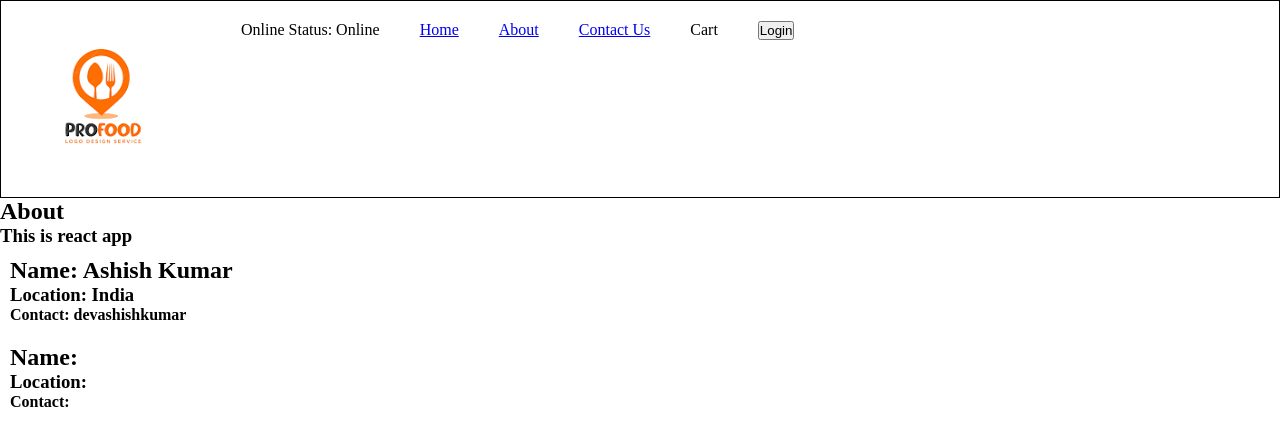
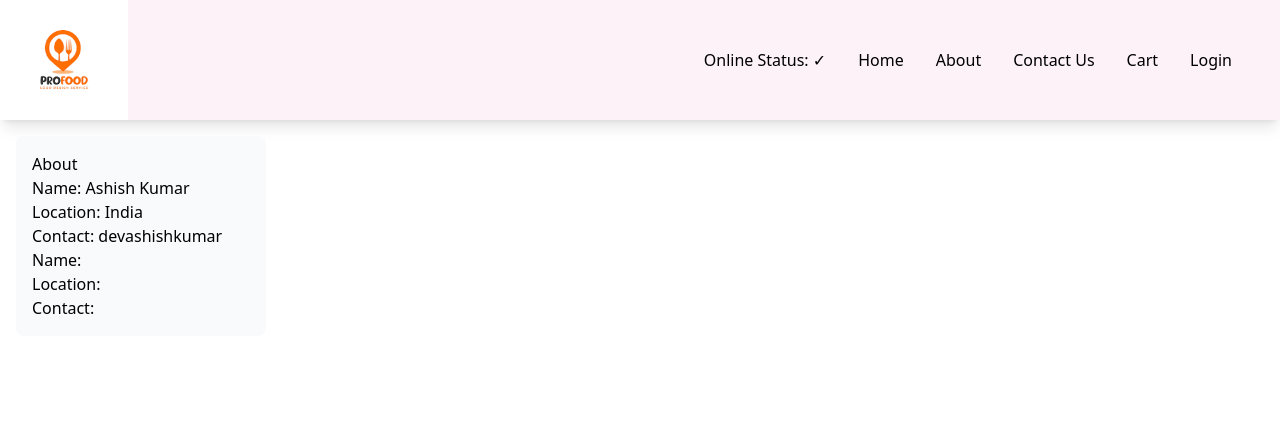
Before and after one commit to devashishkumar/reactapp, a React (Vite) app: page /about in a window 1280 px wide. Shown: the top 446 px of the page. Built offline with nearby package versions, Linux system fonts and the light colour scheme; no server answers.

Commit message:
add tailwind css in the application

```diff
--- a/package.json
+++ b/package.json
@@ -22,7 +22,9 @@
   "homepage": "https://github.com/devashishkumar/reactapp#readme",
   "devDependencies": {
     "parcel": "^2.10.3",
-    "process": "^0.11.10"
+    "postcss": "^8.4.33",
+    "process": "^0.11.10",
+    "tailwindcss": "^3.4.1"
   },
   "dependencies": {
     "react": "^18.2.0",
--- a/src/assets/styles/style.css
+++ b/src/assets/styles/style.css
@@ -1,74 +1,3 @@
-* {
-    padding: 0px;
-    margin: 0px;
-}
-
-h1 {
-    color: red;
-}
-
-.header {
-    display: flex;
-    border: 1px solid black;
-}
-
-.logo {
-    width: 200px;
-}
-
-.nav-items > ul {
-    display: flex;
-    padding: 0px 20px;
-    list-style-type: none;
-}
-
-.nav-items > ul > li {
-    font-size: 16px;
-    padding: 10px;
-    margin: 10px;
-}
-
-.res-container {
-    display: flex;
-    flex-wrap: wrap;
-}
-
-.res-card {
-    margin: 5px;
-    padding: 5px;
-    width: 200px;
-    height: 300px;
-    /* border: 1px solid black; */
-}
-
-.res-card:hover {
-    cursor: pointer;
-    border: 1px solid black;
-}
-
-.search {
-    padding: 10px;
-}
-
-.res-logo {
-    width: 100%;
-}
-
-.shimmer-container {
-    display: flex;
-    flex-wrap: wrap;
-}
-.shimmer-card {
-    width: 200px;
-    height: 300px;
-    background-color: #f0f0f0;
-    margin: 20px;
-}
-
-.filter {
-    display: flex;
-}
-
-.user-card {
-    padding: 10px;
-}
+@tailwind base;
+@tailwind components;
+@tailwind utilities;
--- a/src/restaurant/components/About.js
+++ b/src/restaurant/components/About.js
@@ -3,9 +3,8 @@ import UserComponent from "./UserClass";
 
 const AboutComponent = () => {
   return (
-    <div className="about">
+    <div className="about m-4 p-4 w-[250px] rounded-lg bg-gray-50">
       <h2>About</h2>
-      <h3>This is react app</h3>
       <User name={"Ashish Kumar"} location={"India"} contact={"devashishkumar"}/>
       <UserComponent name={"Ashish Kumar"} location={"India"} contact={"devashishkumar"}/>
     </div>
--- a/src/restaurant/components/Body.js
+++ b/src/restaurant/components/Body.js
@@ -45,16 +45,17 @@ const BodyComponent = () => {
   ) : (
     <div className="body">
       <div className="filter">
-        <div className="search">
+        <div className="search m-4 p-4">
           <input
             type="text"
-            className="search-box"
+            className="border border-solid border-black"
             value={searchText}
             onChange={(e) => {
               setSearchText(e.target.value);
             }}
           />
           <button
+          className="px-4 py-1 bg-green-100 m-4 rounded-lg"
             onClick={() => {
               const filterRes = restaurantLists.filter((res) =>
                 res.info.name.includes(searchText)
@@ -66,7 +67,7 @@ const BodyComponent = () => {
           </button>
         </div>
       </div>
-      <div className="res-container">
+      <div className="flex flex-wrap">
         {filteredData.map((restaurant) => {
           return (
             <Link
--- a/src/restaurant/components/Contact.js
+++ b/src/restaurant/components/Contact.js
@@ -1,8 +1,7 @@
 const ContactComponent = () => {
   return (
-    <div className="contact">
+    <div className="contact m-4 p-4 w-[250px] rounded-lg bg-gray-50">
       <h2>Contact Us</h2>
-      <h3>This is react app</h3>
     </div>
   );
 };
--- a/src/restaurant/components/Header.js
+++ b/src/restaurant/components/Header.js
@@ -24,20 +24,20 @@ const Header = () => {
    const onlineStatus = useOnlineStatus();
 
   return (
-    <div className="header">
-      <div className="logo">
+    <div className="flex justify-between bg-pink-50 shadow-lg px">
+      <div className="w-32">
         <img src={RESTUARANT_CONSTANTS.HEADER_IMAGE} />
       </div>
-      <div className="nav-items">
-        <ul>
-          <li>Online Status: {onlineStatus === true ? "Online": "Offline"}</li>
-          <li>
+      <div className="flex items-center">
+        <ul className="flex p-4 m-4">
+          <li className="px-4">Online Status: {onlineStatus === true ? <span>&#10003;</span>: <span>&#x292B;</span>}</li>
+          <li className="px-4">
             <Link to="/">Home</Link>
             </li>
-          <li><Link to="/about">About</Link></li>
-          <li><Link to="/contact">Contact Us</Link></li>
-          <li>Cart</li>
-          <li><button className="login" onClick={() => {
+          <li className="px-4"><Link to="/about">About</Link></li>
+          <li className="px-4"><Link to="/contact">Contact Us</Link></li>
+          <li className="px-4">Cart</li>
+          <li className="px-4"><button className="login" onClick={() => {
             console.log("Button Click");
             const name = buttonName === "Login" ? "Logout" : "Login";
             setButtonName(name)
--- a/src/restaurant/components/RestaurantCard.js
+++ b/src/restaurant/components/RestaurantCard.js
@@ -1,17 +1,14 @@
 import { RESTUARANT_CONSTANTS } from "./../../utils/constants";
-
-const restaurantCardStyle = {
-  backgroundColor: "#f0f0f0"
-};
 
 const RestaurantCardComponent = (props) => {
   const { resData } = props;
   return (
-    <div className="res-card" style={restaurantCardStyle}>
-      <img className="res-logo" src={`${RESTUARANT_CONSTANTS.SWIGGY_DISHES_IMAGE_URL}${resData.info.cloudinaryImageId}`} />
-      <h3>{resData.info.name}</h3>
+    <div className="m-4 p-4 w-[250px] rounded-lg bg-gray-50 hover:bg-gray-200;">
+      <img className="rounded-lg" src={`${RESTUARANT_CONSTANTS.SWIGGY_DISHES_IMAGE_URL}${resData.info.cloudinaryImageId}`} />
+      <h3 className="font-bold py-4 text-lg">{resData.info.name}</h3>
       <h4>{resData.info.cuisines.join(", ")}</h4>
       <h4>{resData.info.avgRating}</h4>
+      <h4>{resData.info.costForTwo}</h4>
       <h4>{resData.info.sla.slaString}</h4>
     </div>
   );
--- a/src/restaurant/components/RestaurantMenus.js
+++ b/src/restaurant/components/RestaurantMenus.js
@@ -1,5 +1,4 @@
 import { useEffect, useState } from "react";
-import { RESTUARANT_CONSTANTS } from "../../utils/constants";
 import ShimmerComponent from "../../common/ShimmerComponent";
 import { useParams } from "react-router-dom";
 import useRestaurantMenu from "../../utils/useRestaurantMenu";
@@ -27,7 +26,7 @@ const RestaurantMenusComponent = () => {
     resInfo?.cards[2]?.groupedCard?.cardGroupMap?.REGULAR?.cards[1]?.card?.card;
 
   return (
-    <div className="menu">
+    <div className="menu m-4 p-4 w-[250px] rounded-lg bg-gray-50">
       <h1>{name}</h1>
       <h2>{cuisines}</h2>
       <h2>{costForTwoMessage}</h2>
@@ -40,7 +39,6 @@ const RestaurantMenusComponent = () => {
             </li>
           );
         })}
-        ;
       </ul>
     </div>
   );
--- /dev/null
+++ b/tailwind.config.js
@@ -0,0 +1,8 @@
+/** @type {import('tailwindcss').Config} */
+module.exports = {
+  content: ["./src/**/*.{html,js,ts,jsx,tsx}"],
+  theme: {
+    extend: {},
+  },
+  plugins: [],
+};
```
Also changed, not shown: .postcssrc (added), 2 other files (tests, documents, lock files or other folders).
